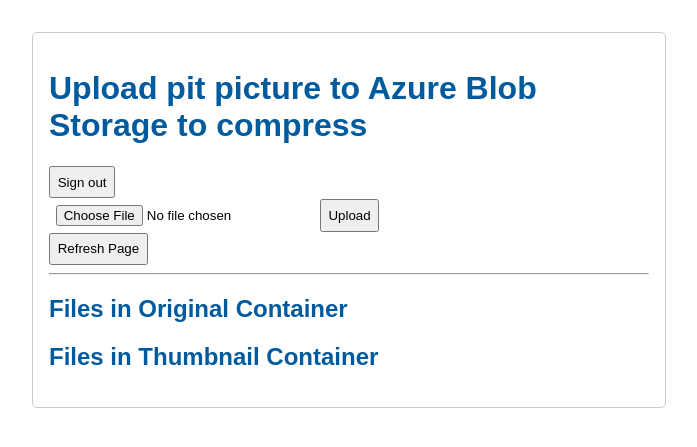
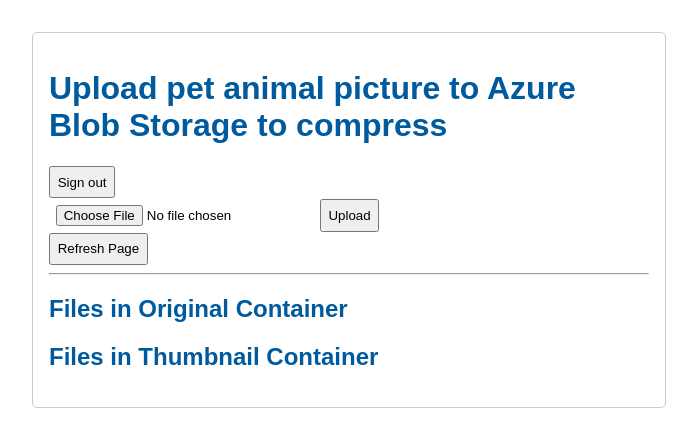
Before and after one commit to DavidLi2465/vmflaskapp, a Flask app: page /upload in a window 1280 px wide. Shown: the top 447 px of the page, without its empty margins (291-988 px from the left). Run offline with Flask 3, Linux system fonts and the light colour scheme; the visitor is signed in with stand-in values (Sample User, id 1); data that the repository does not hold is empty; some libraries are stand-ins or nearby versions.

Commit message:
Update index.html

```diff
--- a/templates/index.html
+++ b/templates/index.html
@@ -17,7 +17,7 @@
 </head>
 <body>
   <div class="container">
-    <h1>Upload pit picture to Azure Blob Storage to compress</h1>
+    <h1>Upload pet animal picture to Azure Blob Storage to compress</h1>
 
     <a href="{{ url_for('login') }}">
   <button type="button">Sign out</button>
```
